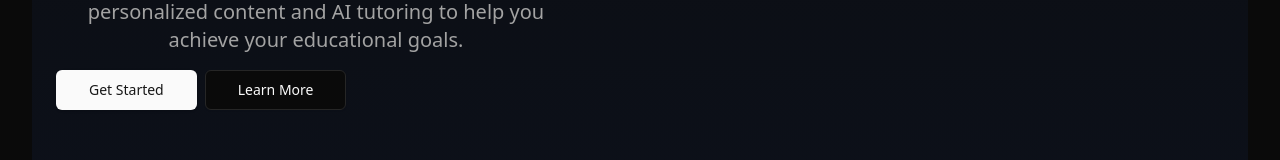
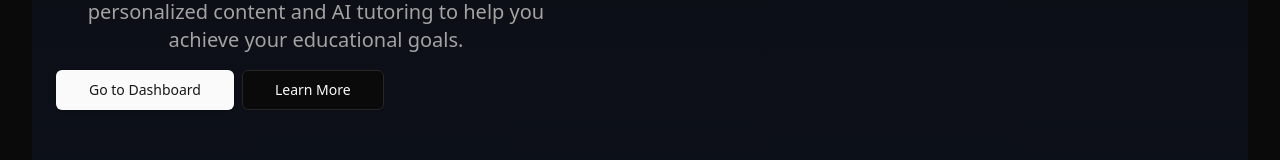
Before and after one commit to srihariuzumaki/Edu-mind, a React (Vite) app: page / in a window 1280 px wide. Shown: the part 775-935 px from the top of the page. Built offline with nearby package versions, Linux system fonts and the light colour scheme; no server answers.

Commit message:
bug fixes

```diff
--- a/src/components/hero-section.tsx
+++ b/src/components/hero-section.tsx
@@ -1,7 +1,20 @@
 import { Button } from "@/components/ui/button"
 import Spline from '@splinetool/react-spline'
+import { useNavigate } from "react-router-dom"
+import { useAuth } from "@/lib/auth"
 
 export function HeroSection() {
+  const navigate = useNavigate()
+  const { isAuthenticated } = useAuth()
+
+  const handleDashboardClick = () => {
+    if (isAuthenticated) {
+      navigate('/dashboard')
+    } else {
+      navigate('/login')
+    }
+  }
+
   return (
     <section className="w-full py-8 md:py-16 lg:py-24 xl:py-32 bg-gradient-to-b from-background to-slate-50 dark:from-background dark:to-slate-900/50">
       <div className="container px-4 md:px-6">
@@ -20,15 +33,12 @@ export function HeroSection() {
               </p>
             </div>
             <div className="flex flex-col gap-2 min-[400px]:flex-row">
-              <Button size="lg" className="px-8">
-                Get Started
+              <Button size="lg" className="px-8" onClick={handleDashboardClick}>
+                Go to Dashboard
               </Button>
-              <a
-                href="#"
-                className="inline-flex h-10 items-center justify-center rounded-md border border-input bg-background px-8 text-sm font-medium text-foreground shadow-sm transition-colors hover:bg-accent hover:text-accent-foreground focus-visible:outline-none focus-visible:ring-1 focus-visible:ring-ring disabled:pointer-events-none disabled:opacity-50"
-              >
+              <Button size="lg" variant="outline" className="px-8">
                 Learn More
-              </a>
+              </Button>
             </div>
           </div>
           <div className="flex items-center justify-center">
```
